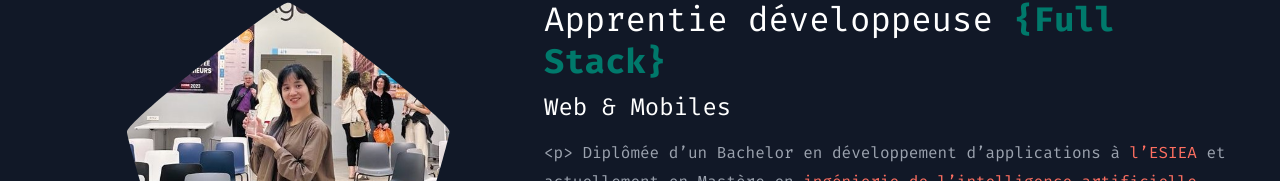
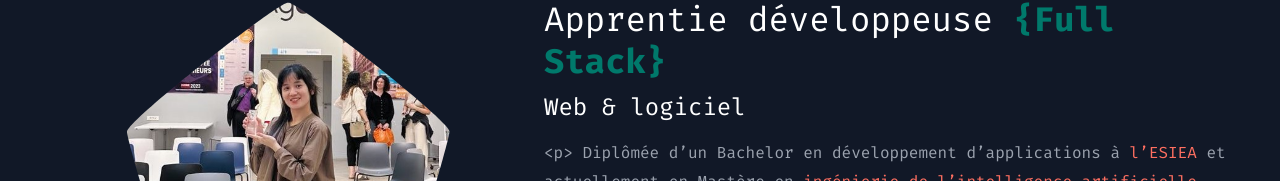
Before and after one commit to Tien-Tran2209/portfolio, a React (Vite) app: page / in a window 1280 px wide. Shown: the part 105-286 px from the top of the page. Built offline with nearby package versions, Linux system fonts and the light colour scheme.

Commit message:
Edit title

```diff
--- a/src/components/About.jsx
+++ b/src/components/About.jsx
@@ -48,7 +48,7 @@ export default function About() {
             <span style={{ color: "#00796b", fontWeight: "bold" }}>{`{Full Stack}`}</span>
           </Typography>
           <Typography variant="h5" sx={{ mb: 2 }}>
-            Web & Mobiles
+            Web & logiciel
           </Typography>
 
           <Typography
```
